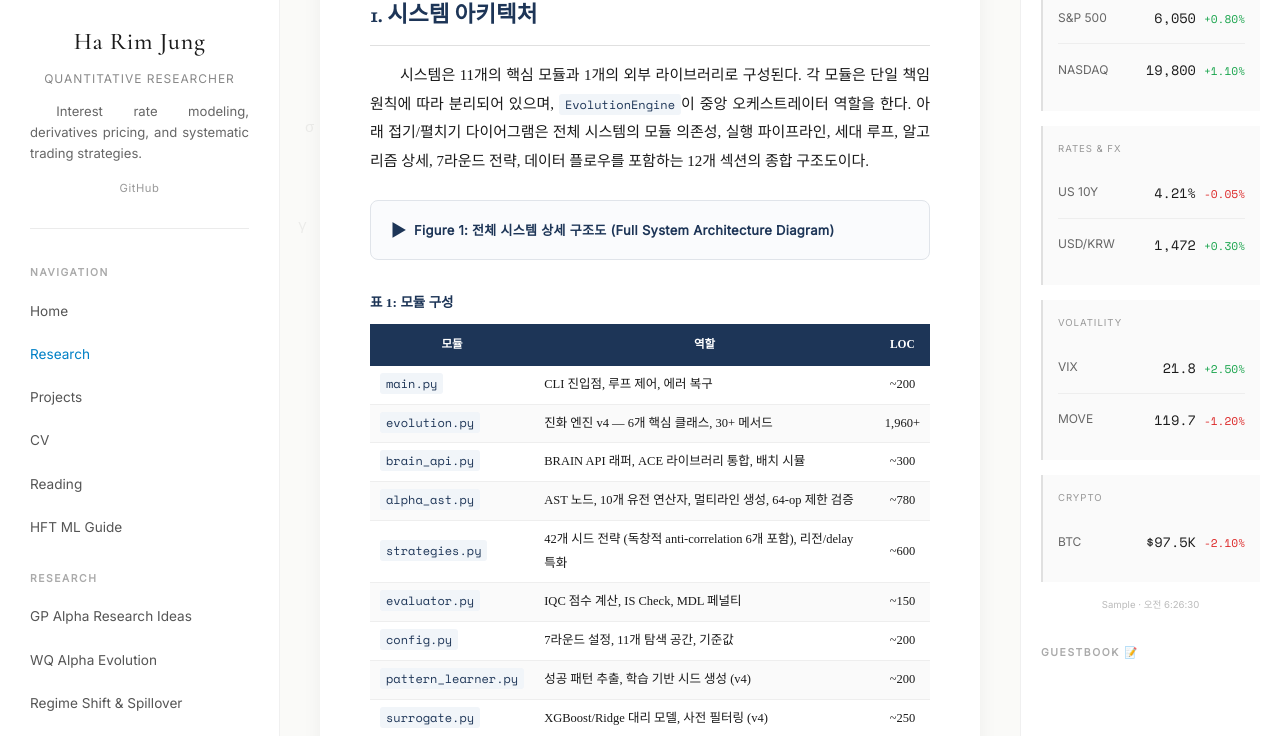
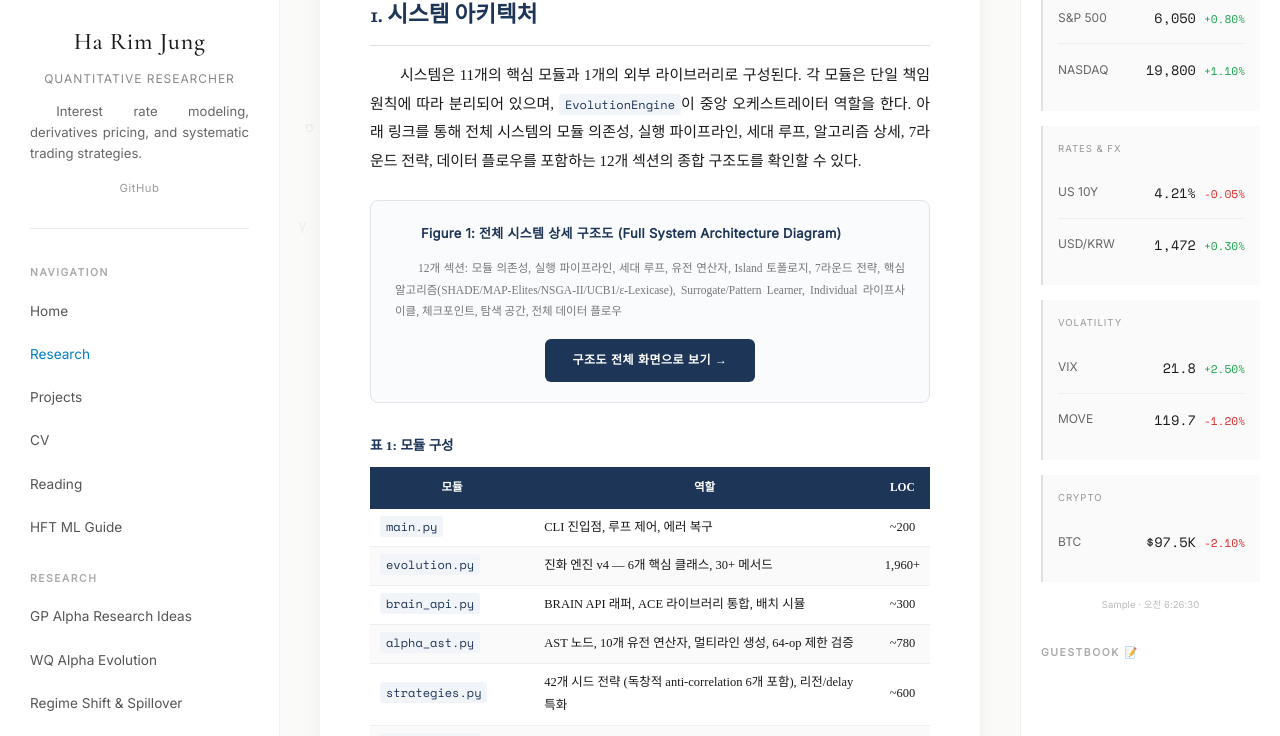
Before and after one commit to gkfla2020-bit/gkfla2020-bit.github.io, a Jekyll site: the page built from research/wq-alpha-evolution/index.html, in a window 1280 px wide and 900 px high, scrolled down 725 px, cut to the strip 164-900 px from the top of the window. Built offline with Jekyll 4.4.1, drawn with Linux system fonts in a browser that asks for light colours; nearby versions of some CDN libraries; comment, search, counter and statistics services are not loaded.

Commit message:
fix: 아키텍처 다이어그램 iframe → 별도 페이지 링크로 변경
iframe 임베드 시 작은 화면에서 짤리는 문제 해결.
'구조도 전체 화면으로 보기' 버튼으로 /architecture-diagram.html 새 탭 오픈.

```diff
--- a/research/wq-alpha-evolution/index.html
+++ b/research/wq-alpha-evolution/index.html
@@ -275,20 +275,14 @@ title: "WQ BRAIN Alpha Evolution"
 <!-- 1. System Architecture -->
 <h2>1. 시스템 아키텍처</h2>
 
-<p>시스템은 11개의 핵심 모듈과 1개의 외부 라이브러리로 구성된다. 각 모듈은 단일 책임 원칙에 따라 분리되어 있으며, <code>EvolutionEngine</code>이 중앙 오케스트레이터 역할을 한다. 아래 접기/펼치기 다이어그램은 전체 시스템의 모듈 의존성, 실행 파이프라인, 세대 루프, 알고리즘 상세, 7라운드 전략, 데이터 플로우를 포함하는 12개 섹션의 종합 구조도이다.</p>
+<p>시스템은 11개의 핵심 모듈과 1개의 외부 라이브러리로 구성된다. 각 모듈은 단일 책임 원칙에 따라 분리되어 있으며, <code>EvolutionEngine</code>이 중앙 오케스트레이터 역할을 한다. 아래 링크를 통해 전체 시스템의 모듈 의존성, 실행 파이프라인, 세대 루프, 알고리즘 상세, 7라운드 전략, 데이터 플로우를 포함하는 12개 섹션의 종합 구조도를 확인할 수 있다.</p>
 
-<!-- Full System Architecture (collapsible) -->
-<details style="margin:25px 0 30px;border:1px solid #e0e4ea;border-radius:8px;background:#fafbfd;">
-<summary style="padding:14px 20px;cursor:pointer;font-family:'Inter',sans-serif;font-size:13px;font-weight:600;color:#1d3557;letter-spacing:.3px;list-style:none;display:flex;align-items:center;gap:8px;">
-<span style="font-size:16px;transition:transform .2s;">&#9654;</span>
-Figure 1: 전체 시스템 상세 구조도 (Full System Architecture Diagram)
-</summary>
-<div style="padding:0 16px 16px;">
-<iframe src="/architecture-diagram.html" style="width:100%;height:85vh;border:none;border-top:1px solid #e0e4ea;" loading="lazy"></iframe>
-<p class="note" style="text-align:center;margin-top:8px;">12개 섹션: 모듈 의존성, 실행 파이프라인, 세대 루프, 유전 연산자, Island 토폴로지, 7라운드 전략, 핵심 알고리즘(SHADE/MAP-Elites/NSGA-II/UCB1/ε-Lexicase), Surrogate/Pattern Learner, Individual 라이프사이클, 체크포인트, 탐색 공간, 전체 데이터 플로우</p>
+<!-- Full System Architecture (link to standalone page) -->
+<div style="margin:25px 0 30px;border:1px solid #e0e4ea;border-radius:8px;background:#fafbfd;padding:20px 24px;text-align:center;">
+<p style="font-family:'Inter',sans-serif;font-size:13px;font-weight:600;color:#1d3557;letter-spacing:.3px;margin:0 0 12px;">Figure 1: 전체 시스템 상세 구조도 (Full System Architecture Diagram)</p>
+<p style="font-size:11.5px;color:#777;margin:0 0 16px;">12개 섹션: 모듈 의존성, 실행 파이프라인, 세대 루프, 유전 연산자, Island 토폴로지, 7라운드 전략, 핵심 알고리즘(SHADE/MAP-Elites/NSGA-II/UCB1/ε-Lexicase), Surrogate/Pattern Learner, Individual 라이프사이클, 체크포인트, 탐색 공간, 전체 데이터 플로우</p>
+<a href="/architecture-diagram.html" target="_blank" rel="noopener" style="display:inline-block;padding:10px 28px;background:#1d3557;color:#fff;text-decoration:none;border-radius:6px;font-family:'Inter',sans-serif;font-size:12px;font-weight:600;letter-spacing:.5px;">구조도 전체 화면으로 보기 →</a>
 </div>
-</details>
-<script>document.querySelectorAll('details').forEach(d=>{d.addEventListener('toggle',()=>{const a=d.querySelector('summary span');if(a)a.style.transform=d.open?'rotate(90deg)':'rotate(0)';})})</script>
 
 <table>
 <caption>표 1: 모듈 구성</caption>
```
